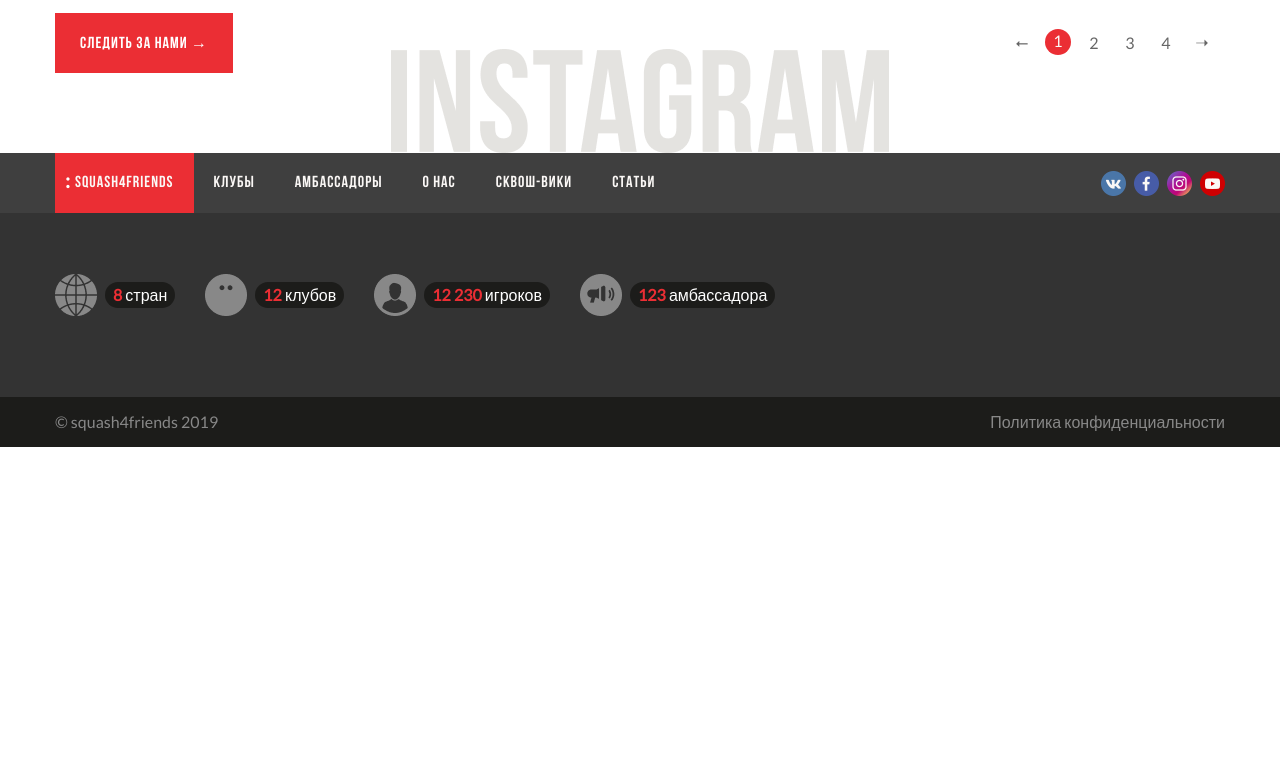
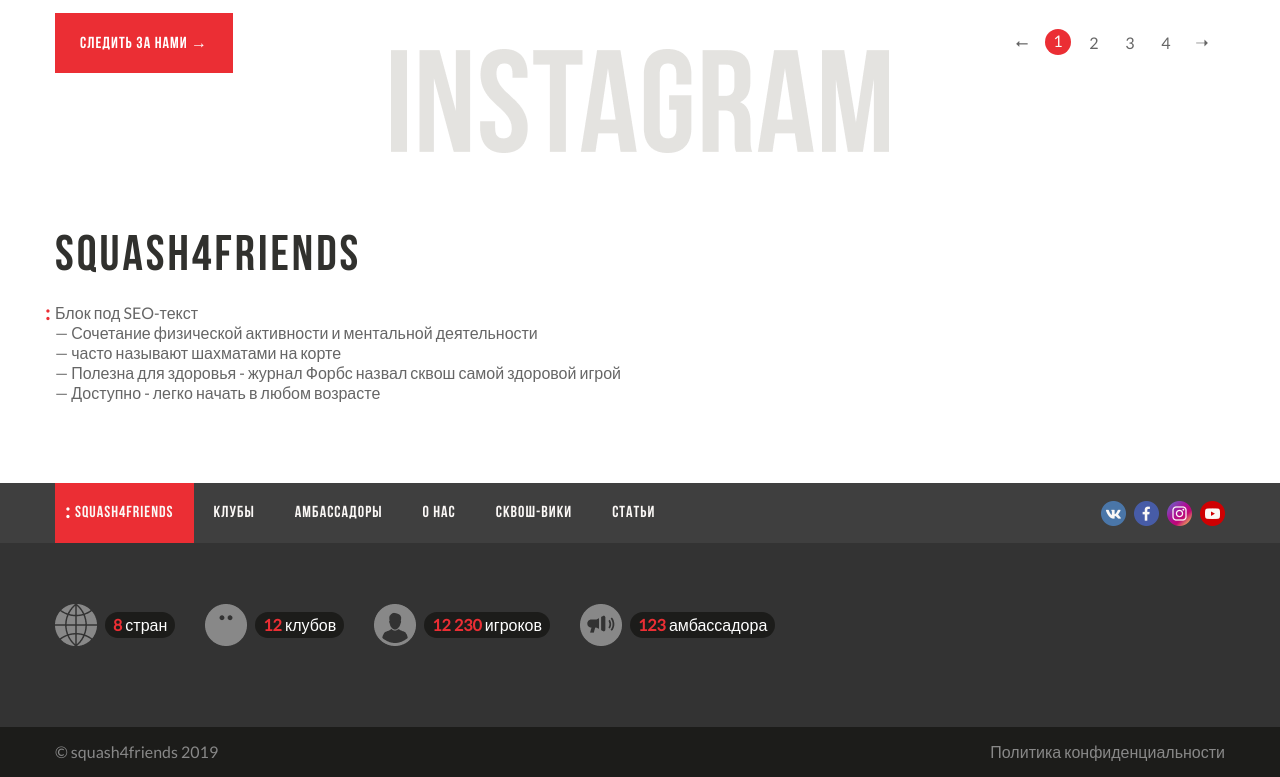
Before and after one commit to mirexdoors/squash4friends, a website built with webpack: page src/index.html in a window 1280 px wide. Shown: the part 1866-2643 px from the top of the page. Before the commit the page ends 2313 px from the top, so only its background shows below. Built offline with nearby package versions, Linux system fonts and the light colour scheme; a web font is replaced by a local one.

Commit message:
add seo block

```diff
--- a/src/css/style.css
+++ b/src/css/style.css
@@ -514,7 +514,6 @@
     justify-content: space-between;
     align-items: center;
 }
-
 /*footerNav end*/
 
 /*footerCounter start*/
--- a/src/index.html
+++ b/src/index.html
@@ -229,6 +229,19 @@
         </div>
         <img src="./img/instagram/insta_title.png" class="instagram__logo" alt="">
     </section>
+
+    <section class="seo  innerWrapper">
+        <div class="wrapper">
+            <div class="seo__title titleText">squash4friends</div>
+            <div class="seo__description logoSymbol">Блок под SEO-текст<br>
+                — Сочетание физической активности и ментальной деятельности<br>
+                — часто называют шахматами на корте<br>
+                — Полезна для здоровья - журнал Форбс назвал сквош самой здоровой игрой<br>
+                — Доступно - легко начать в любом возрасте
+            </div>
+        </div>
+    </section>
+
     <footer class="footer">
         <div class="footer__nav">
         <div class="wrapper">
```
